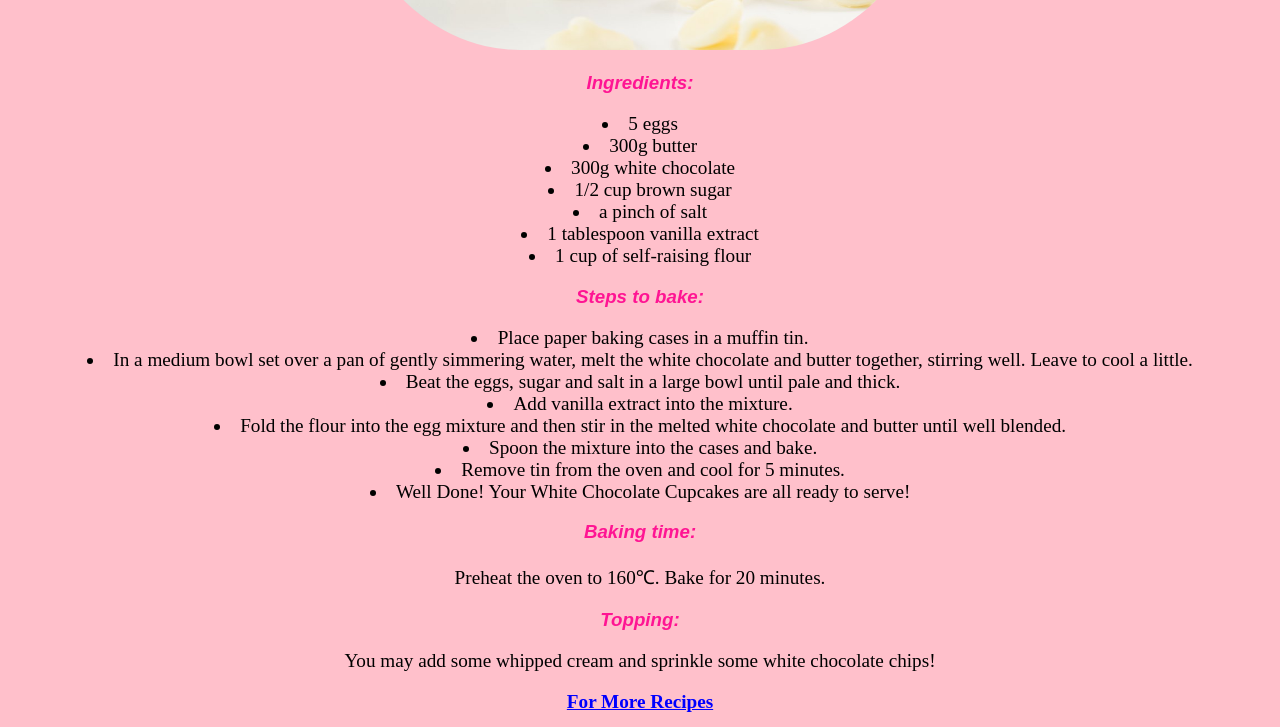
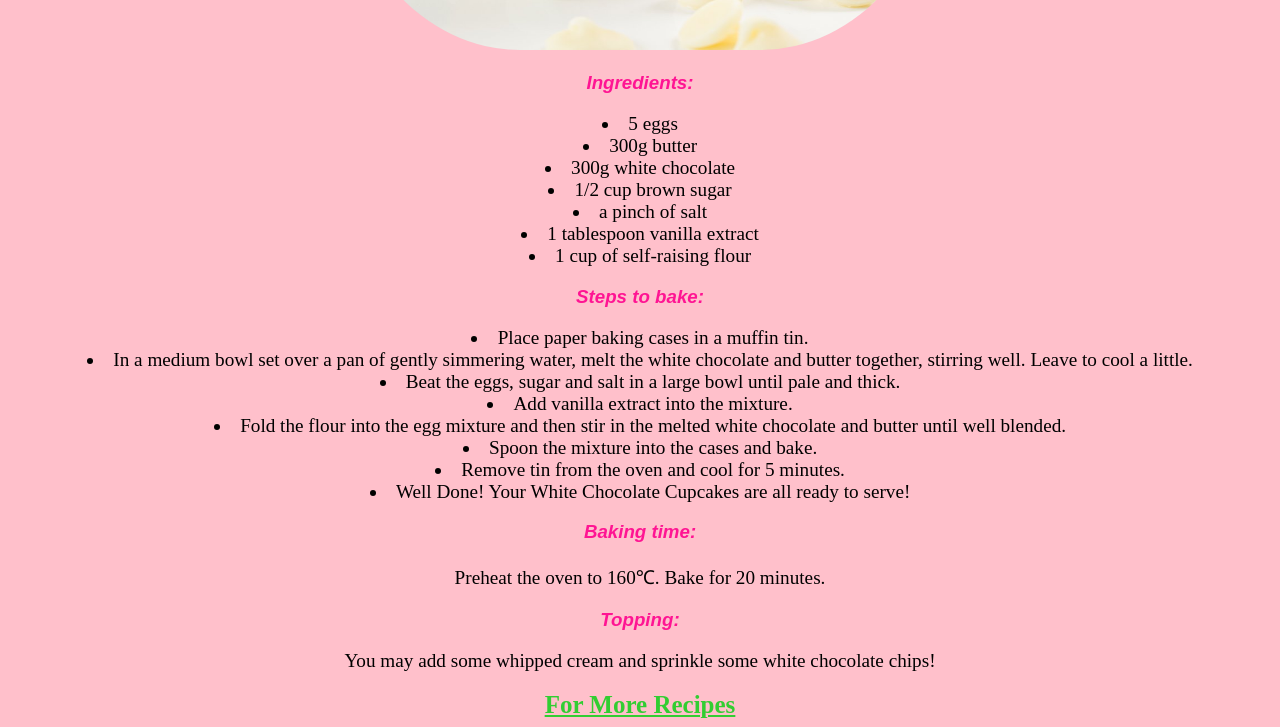
Before and after one commit to isu-mei/MyFirst-Project, a plain HTML site: page index.html in a window 1280 px wide. Shown: the part 2068-2795 px from the top of the page. Drawn offline with Linux system fonts and the light colour scheme.

Commit message:
changed font colour of the more recipes

```diff
--- a/style.css
+++ b/style.css
@@ -31,13 +31,13 @@ li {
 }
 
 a {
-  font-size: larger;
+  font-size: 25px;
   font-weight: bold;
-  color: blue;
+  color: limegreen;
 }
 
 a:hover {
-  background-color: lightgreen;
+  background-color: lightcyan;
 }
 
 p {
```
